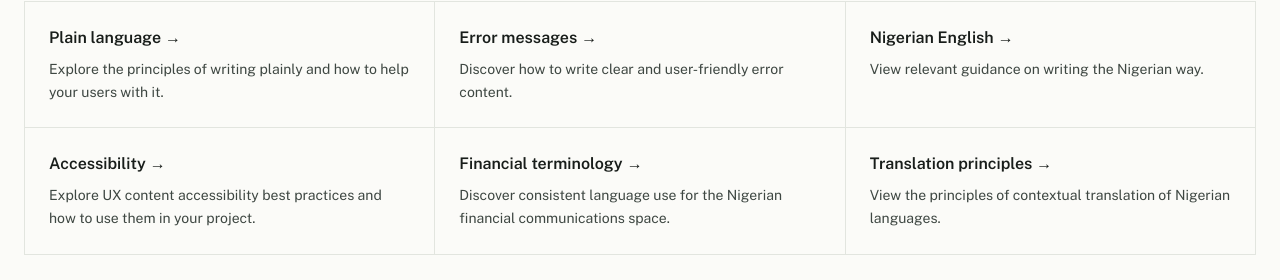
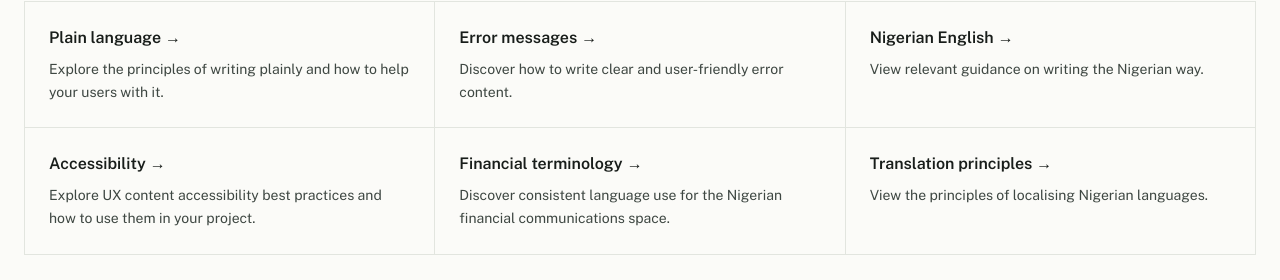
Before and after one commit to omoadejimi/ncsg, a Next.js app: page / in a window 1280 px wide. Shown: the part 1276-1556 px from the top of the page. Built offline with nearby package versions, Linux system fonts and the light colour scheme; a web font is replaced by a local one.

Commit message:
Update translation principles description for clarity

```diff
--- a/src/app/page.tsx
+++ b/src/app/page.tsx
@@ -38,7 +38,7 @@ const featured = [
   },
   {
     title: "Translation principles",
-    description: "View the principles of contextual translation of Nigerian languages.",
+    description: "View the principles of localising Nigerian languages.",
     href: "/docs/multilingual/translation-principles",
   },
 ];
```
